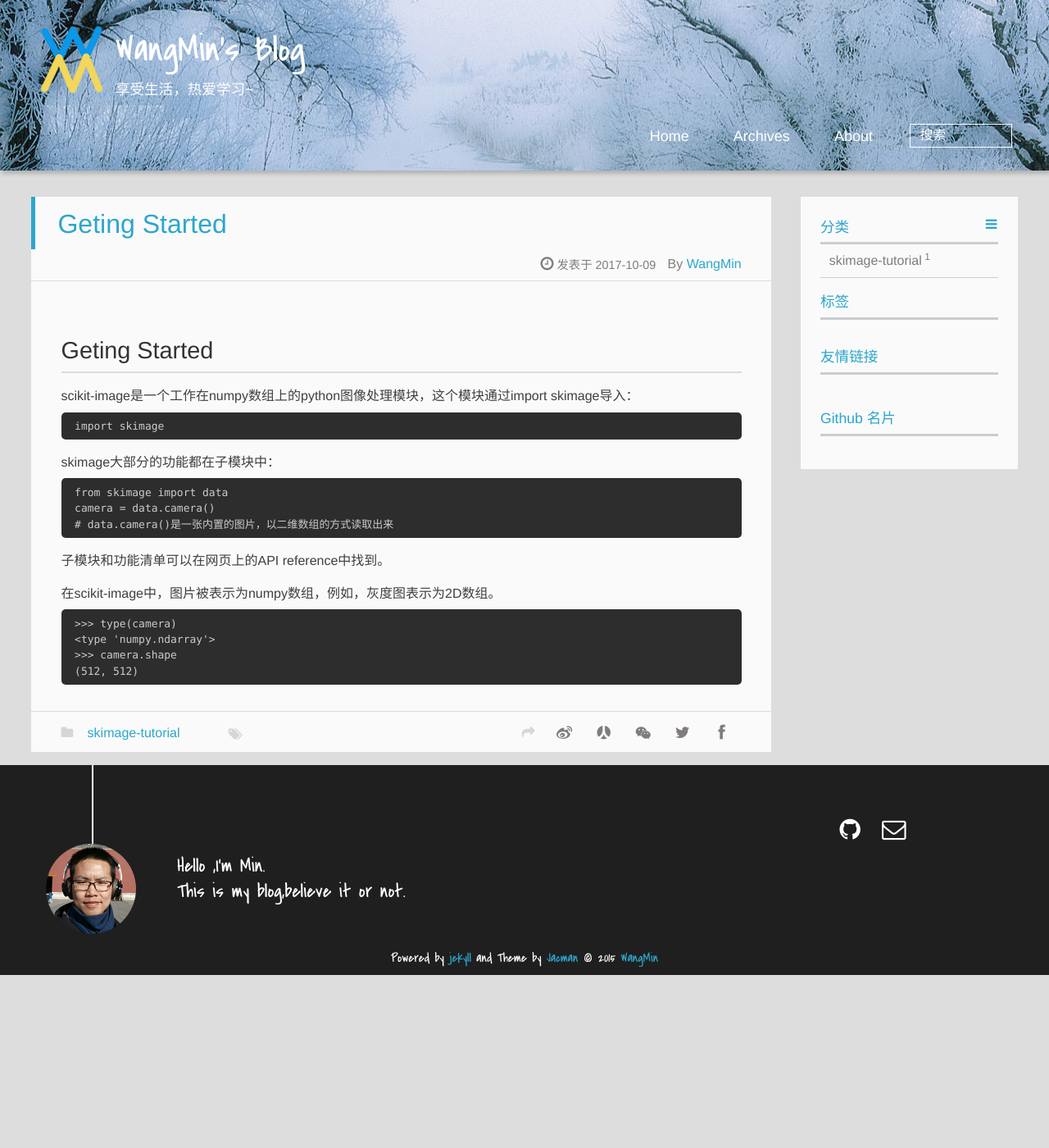
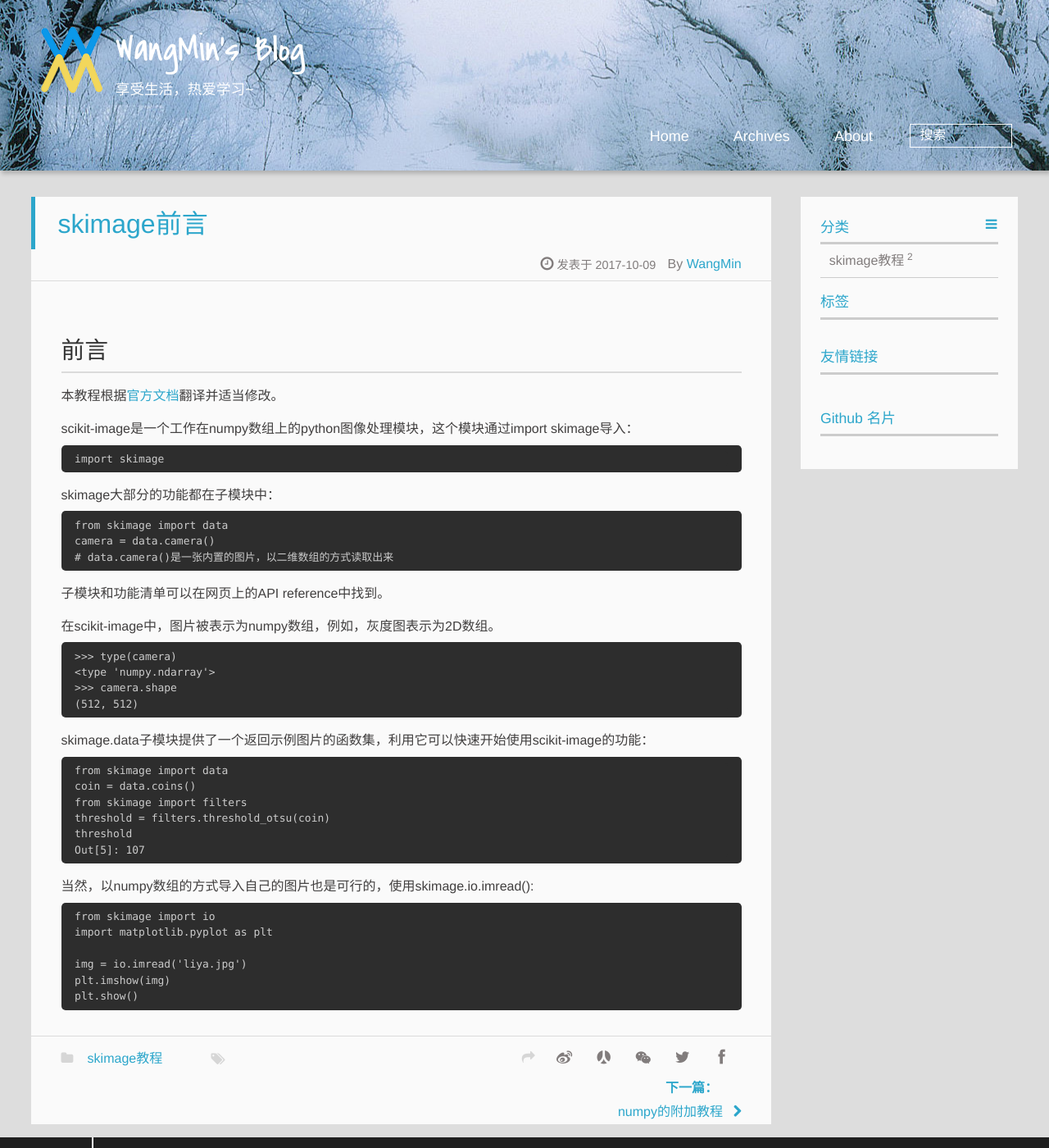
Before and after one commit to WangMinSSS/WangMinSSS.github.io, a Jekyll site: the page built from _posts/2017-10-09-GetStart.md, in a window 1280 px wide and 1400 px high. Shown: the whole window at 82% size. Built offline with Jekyll 4.4.1, drawn with Linux system fonts in a browser that asks for light colours; a script that is not in the unit is left out.

Commit message:
add jacman mod

```diff
--- a/_posts/2017-10-09-GetStart.md
+++ b/_posts/2017-10-09-GetStart.md
@@ -1,11 +1,14 @@
 ---
 layout: post
-title: Geting Started
-categories: skimage-tutorial
+title: skimage前言
+date: 2017-10-09 21:11:00
+categories: skimage教程
 description: scikit-image是一个工作在numpy数组上的python图像处理模块
 ---
 
-## Geting Started ##
+## 前言 ##
+本教程根据[官方文档](http://scikit-image.org/docs/dev/user_guide.html)翻译并适当修改。
+
 scikit-image是一个工作在numpy数组上的python图像处理模块，这个模块通过import skimage导入：
 
 	import skimage
@@ -24,3 +27,21 @@ skimage大部分的功能都在子模块中：
     <type 'numpy.ndarray'>
     >>> camera.shape
     (512, 512)
+
+skimage.data子模块提供了一个返回示例图片的函数集，利用它可以快速开始使用scikit-image的功能：
+
+    from skimage import data
+    coin = data.coins()
+    from skimage import filters
+    threshold = filters.threshold_otsu(coin)
+    threshold
+    Out[5]: 107
+
+当然，以numpy数组的方式导入自己的图片也是可行的，使用skimage.io.imread():
+
+    from skimage import io
+    import matplotlib.pyplot as plt
+
+    img = io.imread('liya.jpg')
+    plt.imshow(img)
+    plt.show()
```
Also changed, not shown: _posts/2017-10-10-A-crash-course-on-Numpy-for-images..md (added, +31 -0 lines).
